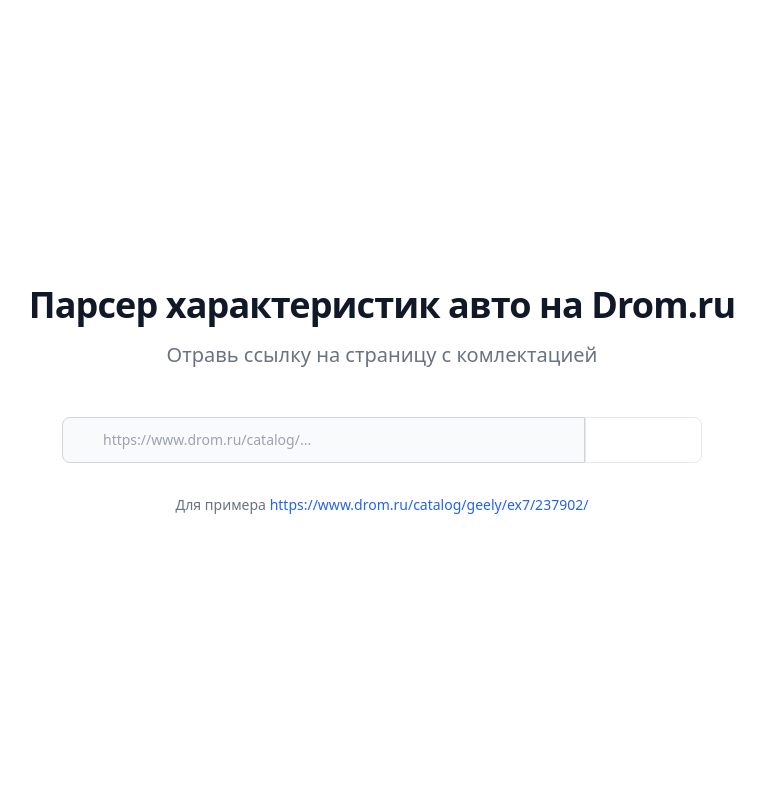
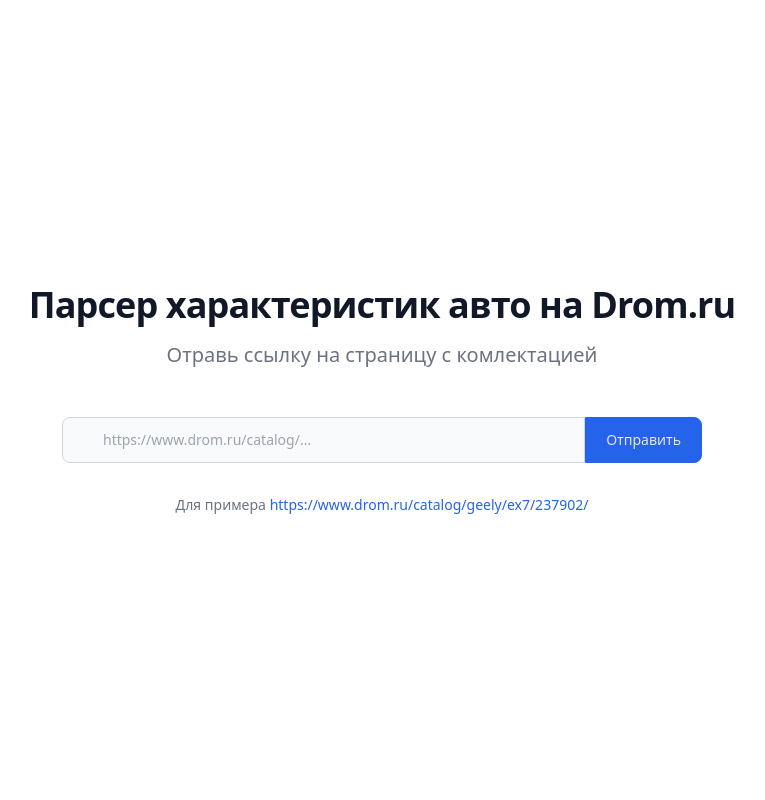
Before and after one commit to eddilols/drom-parser, a Flask app: page / in a window 1280 px wide. Shown: the whole page, without its empty margins (258-1023 px from the left). Run offline with Flask 2, Linux system fonts and the light colour scheme; some libraries are stand-ins or nearby versions.

Commit message:
submit button

```diff
--- a/templates/index.html
+++ b/templates/index.html
@@ -28,7 +28,7 @@
                       <input class="block p-3 pl-10 w-full text-sm text-gray-900 bg-gray-50 rounded-lg border border-gray-300 sm:rounded-none sm:rounded-l-lg focus:ring-primary-500 focus:border-primary-500 dark:bg-gray-700 dark:border-gray-600 dark:placeholder-gray-400 dark:text-white dark:focus:ring-primary-500 dark:focus:border-primary-500" placeholder="https://www.drom.ru/catalog/..." type="text" name="url" id="url" required>
                   </div>
                   <div>
-                      <button type="submit" class="py-3 px-5 w-full text-sm font-medium text-center text-white rounded-lg border cursor-pointer bg-primary-700 border-primary-600 sm:rounded-none sm:rounded-r-lg hover:bg-primary-800 focus:ring-4 focus:ring-primary-300 dark:bg-primary-600 dark:hover:bg-primary-700 dark:focus:ring-primary-800">Отправить</button>
+                      <button type="submit" class="py-3 px-5 w-full text-sm font-medium text-center text-gray-200 rounded-lg border cursor-pointer bg-blue-600 border-blue-600 sm:rounded-none sm:rounded-r-lg hover:bg-blue-800 focus:ring-4 focus:ring-primary-300 dark:bg-primary-600 dark:hover:bg-primary-700 dark:focus:ring-primary-800">Отправить</button>
                   </div>
               </div>
               <div class=" mt-8 text-center mx-auto max-w-screen-sm text-sm text-left text-gray-500 newsletter-form-footer dark:text-gray-300">Для примера <a id="urllink" href="#" class="font-medium text-blue-600 dark:text-blue-500 hover:underline">https://www.drom.ru/catalog/geely/ex7/237902/</a></div>
```
Also changed, not shown: templates/index.js (deleted).
